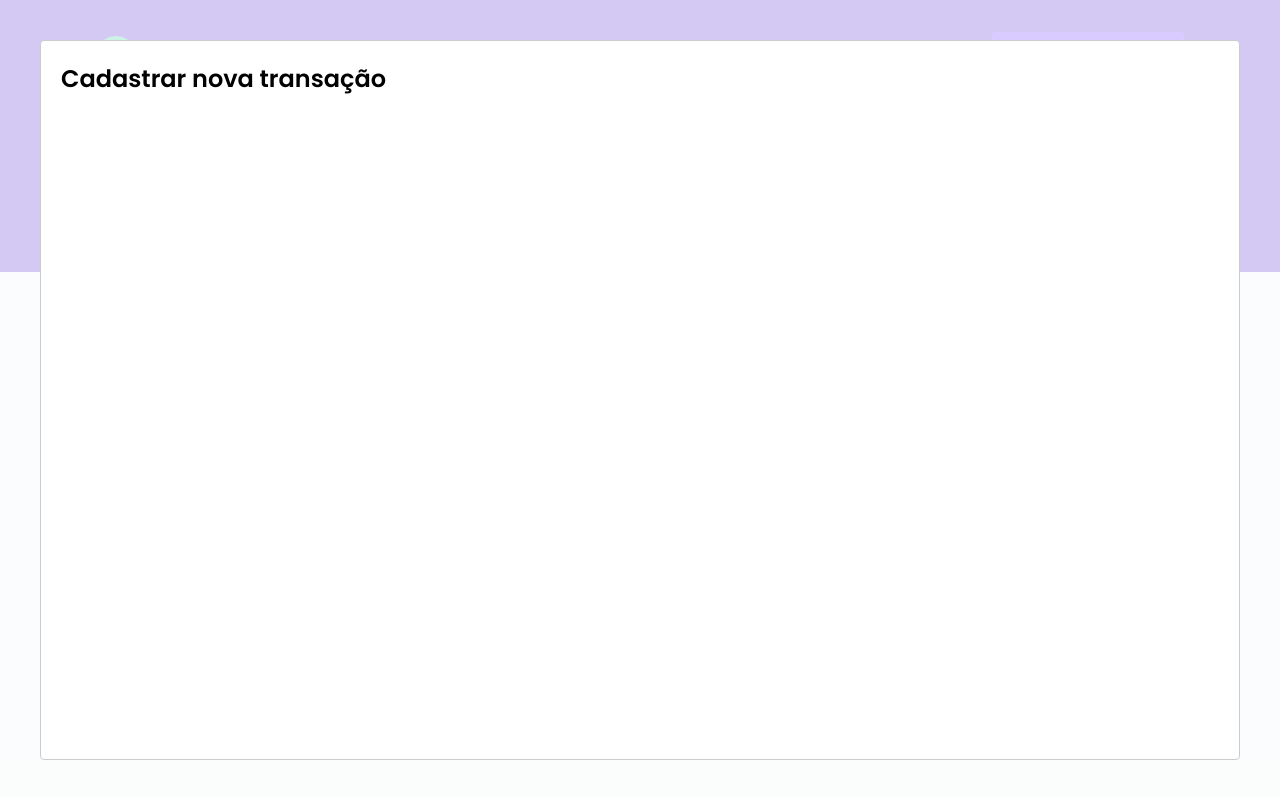
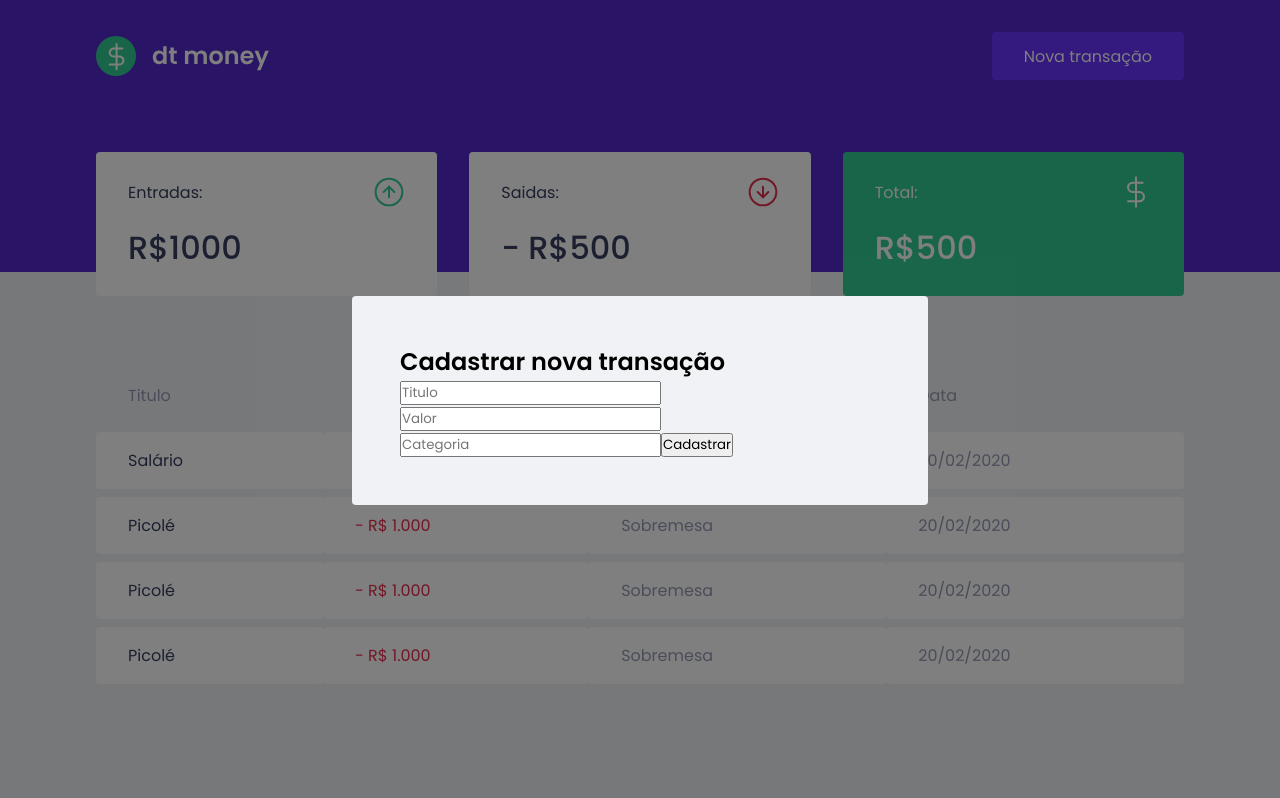
Before and after one commit to jeffersonbraster/moneyextrato, a React (Create React App) app: page / in a window 1280 px wide. Both pictures are taken after a click on the button "Nova transação". Built offline with nearby package versions, Linux system fonts and the light colour scheme; no server answers; what miragejs would draw is missing.

Commit message:
estrutura do formulario

```diff
--- a/src/components/ModalTransaction/index.tsx
+++ b/src/components/ModalTransaction/index.tsx
@@ -1,4 +1,5 @@
 import Modal from "react-modal";
+import { Container } from "./styles";
 
 type modalTransactionTypes = {
   isOpen: boolean;
@@ -10,8 +11,23 @@
   onRequestClose,
 }: modalTransactionTypes) {
   return (
-    <Modal isOpen={isOpen} onRequestClose={onRequestClose}>
-      <h2>Cadastrar nova transação</h2>
+    <Modal
+      isOpen={isOpen}
+      onRequestClose={onRequestClose}
+      overlayClassName="react-modal-overlay"
+      className="react-modal-content"
+    >
+      <Container>
+        <h2>Cadastrar nova transação</h2>
+
+        <input type="text" placeholder="Titulo" />
+
+        <input type="number" placeholder="Valor" />
+
+        <input type="text" placeholder="Categoria" />
+
+        <button type="submit">Cadastrar</button>
+      </Container>
     </Modal>
   );
 }
--- a/src/components/ModalTransaction/styles.ts
+++ b/src/components/ModalTransaction/styles.ts
@@ -1,3 +1,3 @@
 import styled from "styled-components";
 
-export const Container = styled.div``;
+export const Container = styled.form``;
--- a/src/styles/global.ts
+++ b/src/styles/global.ts
@@ -53,4 +53,40 @@
     cursor: not-allowed;
   }
 
+  .react-modal-overlay {
+    background: rgba(0, 0, 0, 0.5);
+
+    position: fixed;
+    top: 0;
+    bottom: 0;
+    right: 0;
+    left: 0;
+
+    display: flex;
+    justify-content: center;
+    align-items: center;
+  }
+
+  .react-modal-content {
+    width: 100%;
+    max-width: 576px;
+    background: var(--background);
+    padding: 3rem;
+    position: relative;
+    border-radius: 0.25rem;
+  }
+
+  .react-modal-close {
+    position: relative;
+    right: 1.5rem;
+    top: 1.5rem;
+    border: 0;
+    background: transparent;
+    transition: filter 0.2s;
+
+    &:hover {
+      filter: brightness(0.7)
+    }
+  }
+
 `;
```
